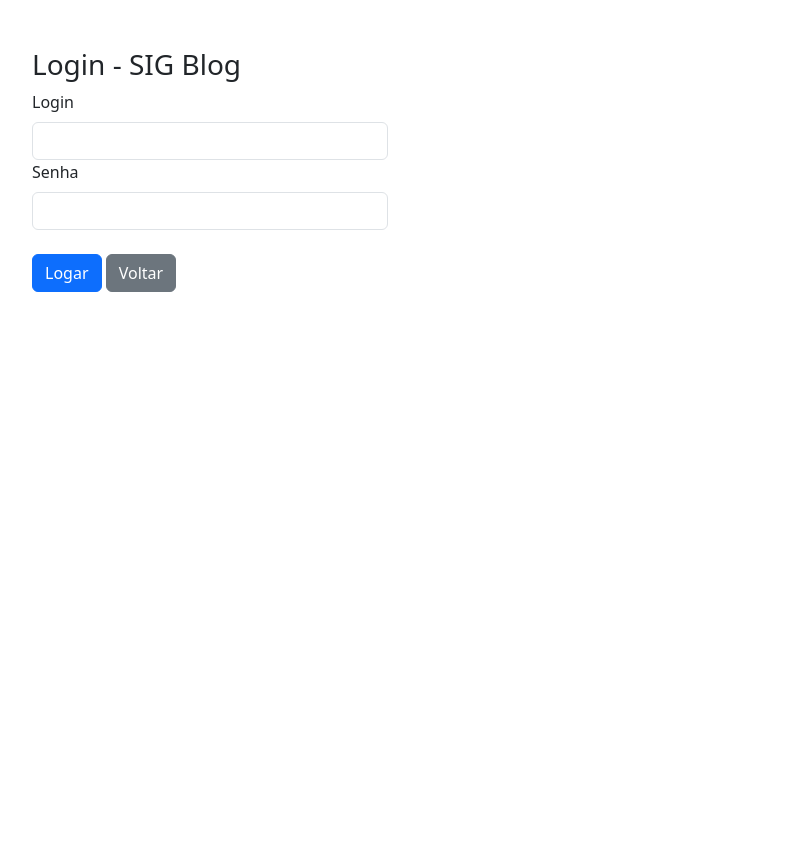
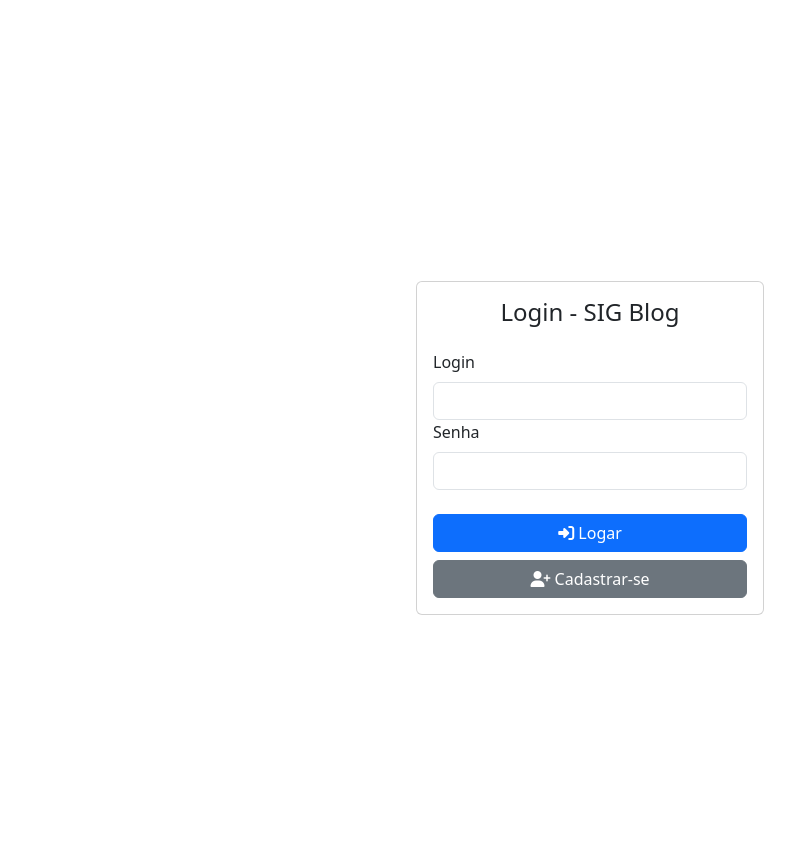
Before and after one commit to lordjack/pweb1_2025_1, a PHP site: page /pweb1_2025_1/site/admin/Login.php in a window 1280 px wide. Shown: the whole page, without its empty margins (50-845 px from the left). Before the commit the page ends 292 px from the top, so only its background shows below. Run offline with PHP 8.4, Linux system fonts and the light colour scheme.

Commit message:
Ajuste em login, menu e add icon e layout

```diff
--- a/php/site/admin/Login.php
+++ b/php/site/admin/Login.php
@@ -22,9 +22,8 @@ if (!empty($_POST)) {
     if (empty(trim($_POST['senha']))) {
         $errors[] = "<li>O senha é obrigatorio</li>";
     }
-
+    try {
         if (empty($errors)) {
-        try {
             $result =  $db->login($_POST);
 
             if ($result !== "error") {
@@ -40,24 +39,21 @@ if (!empty($_POST)) {
                             ()=> window.location.href = 'home.php', 1500
                         )
                         </script>";
+            } else {
+                $errors[] = "<li>Login ou senha errado, tente novamente!</li>";
+            }
         }
     } catch (Exception $e) {
         $errors[] = $e->getMessage();
     }
 }
+
+if (!empty($_GET['logout'])) {
+    session_start();
+    session_destroy();
 }
 
-if (!empty($_GET['id'])) {
-    $data = $db->find($_GET['id']);
-}
-
-//serve para depurar o codigo, ver o que tem dentro da variavel
-//var_dump($data, $_GET['id']);
-//para a execução do codigo na linha onde foi colocada
-//exit;
 ?>
-
-
 
 <?php if (!empty($errors)) { ?>
     <div class="alert alert-danger">
@@ -78,32 +74,35 @@ if (!empty($_GET['id'])) {
     </div>
 <?php } ?>
 
-<h3>Login - SIG Blog</h3>
 <!-- http://localhost/pweb1_2025_1/php/site/admin/usuario/Login.php -->
-<form action="" method="post">
-    <div class="row">
+<div class="container vh-100 d-flex align-items-center justify-content-center">
+    <div class="row w-100 justify-content-center">
         <div class="col-md-4">
+            <div class="card">
+                <div class="card-body">
+                    <h4 class="text-center mb-4">Login - SIG Blog</h4>
+                    <form action="./Login.php" method="post">
+                        <div class="md-3">
                             <label for="" class="form-label">Login</label>
                             <input type="text" name="login" value="<?= $data->login ?? '' ?>" class="form-control">
                         </div>
-    </div>
-    <div class="row">
-        <div class="col-md-4">
+                        <div class="md-3">
                             <label for="" class="form-label">Senha</label>
                             <input type="password" name="senha" value="<?= $data->senha ?? '' ?>" class="form-control">
                         </div>
+
+                        <div class="d-grid gap-2 mt-4">
+                            <button type="submit" class="btn btn-primary">
+                                <i class="fa-solid fa-right-to-bracket"></i> Logar
+                            </button>
+                            <a href="./usuario/UsuarioForm.php" class="btn btn-secondary"><i class="fa-solid fa-user-plus"></i> Cadastrar-se</a>
                         </div>
-
-    <div class="row">
-        <div class="col mt-4">
-            <button type="submit" class="btn btn-primary">
-                Logar
-            </button>
-            <a href="./index.php" class="btn btn-secondary">Voltar</a>
+                    </form>
                 </div>
             </div>
-
-</form>
+        </div>
+    </div>
+</div>
 
 
 <?php
--- a/php/site/admin/header.php
+++ b/php/site/admin/header.php
@@ -8,11 +8,13 @@
     <title>Document</title>
 
     <link href="https://cdn.jsdelivr.net/npm/bootstrap@5.3.6/dist/css/bootstrap.min.css" rel="stylesheet" integrity="sha384-4Q6Gf2aSP4eDXB8Miphtr37CMZZQ5oXLH2yaXMJ2w8e2ZtHTl7GptT4jmndRuHDT" crossorigin="anonymous">
+    <link rel="stylesheet" href="https://cdnjs.cloudflare.com/ajax/libs/font-awesome/6.7.2/css/all.min.css" integrity="sha512-Evv84Mr4kqVGRNSgIGL/F/aIDqQb7xQ2vcrdIwxfjThSH8CSR7PBEakCr51Ck+w+/U6swU2Im1vVX0SVk9ABhg==" crossorigin="anonymous" referrerpolicy="no-referrer" />
+
 </head>
 
 <body>
     <?php
-    $hiddenPage = ['Login.php', 'UsuarioForm.php'];
+    $hiddenPage = ['Login.php', 'UsuarioForm.php', 'home.php'];
 
     //pega a pagina atual
     $currentPage = basename($_SERVER['PHP_SELF']);
--- a/php/site/admin/home.php
+++ b/php/site/admin/home.php
@@ -35,6 +35,8 @@ $db->checkLogin();
                                 Gerenciar Usuários</a>
                         </div>
                     </div>
+
+                    <a href="./Login.php?logout=true" class="btn btn-warning nav-link">Sair</a>
                 </div>
             </div>
         </div>
--- a/php/site/admin/menu.php
+++ b/php/site/admin/menu.php
@@ -17,5 +17,6 @@
         </li>
       </ul>
     </div>
+    <a href="../Login.php?logout=true" style="float: right;" class="btn btn-danger"><i class="fa-solid fa-right-from-bracket"></i> Sair</a>
   </div>
 </nav>
```
Also changed, not shown: php/site/admin/post/PostForm.php (+6 -8 lines), php/site/admin/post/PostList.php (+5 -5 lines), php/site/admin/usuario/UsuarioForm.php (+4 -7 lines), php/site/admin/usuario/UsuarioList.php (+5 -5 lines). Lines whose indentation alone changed are shown as unchanged.
